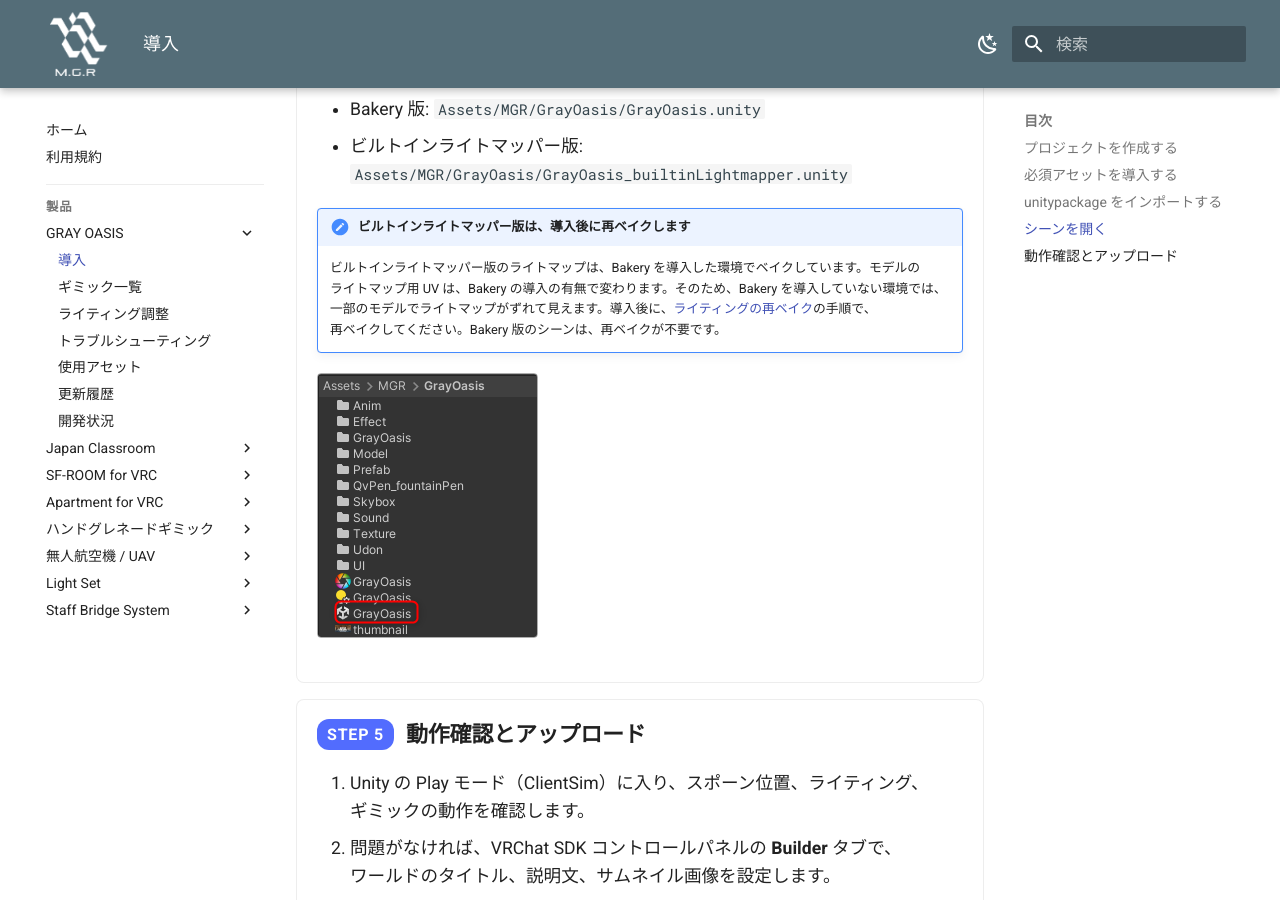
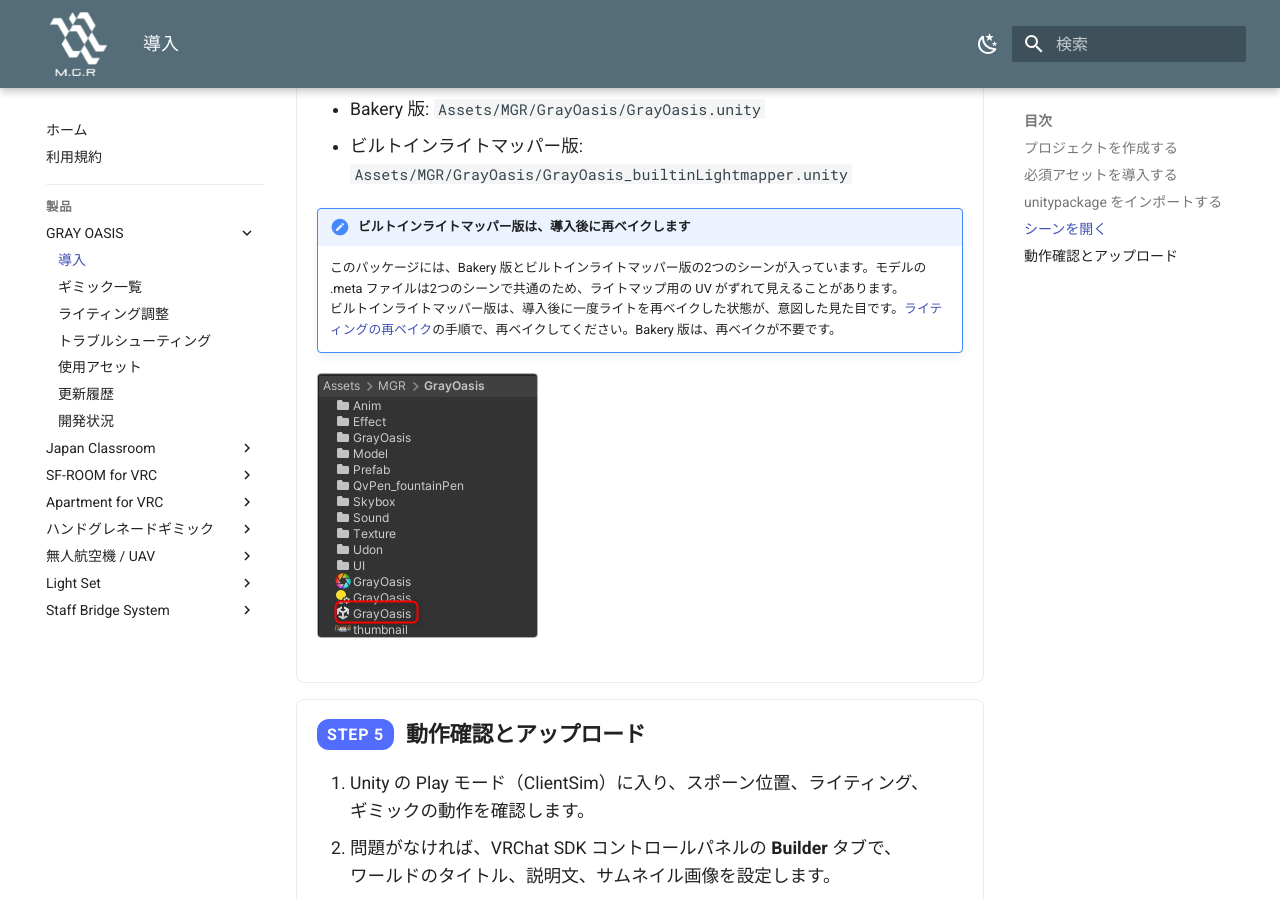
Before and after one commit to MAGURO-git/ProductArchive, an MkDocs documentation site: the page built from docs/gray-oasis/install.md, in a window 1280 px wide and 900 px high, scrolled down 1536 px. Built offline with MkDocs 1.6.1 and Material for MkDocs 9.7.7, drawn with Linux system fonts in a browser that asks for light colours.

Commit message:
GRAY OASIS: ビルトイン版の再ベイクを、仕様の説明に直す
Bakery 版とビルトインライトマッパー版の2つのシーンを1つのパッケージで配布していて、モデルの .meta が共通のため、ライトマップ用の UV がずれることがある。ビルトイン版は、導入後に一度ライトを再ベイクした状態が、意図した見た目。環境の違いを理由にする書き方をやめた。

Co-Authored-By: Claude Sonnet 5.5 <noreply@anthropic.com>

```diff
--- a/docs/gray-oasis/install.md
+++ b/docs/gray-oasis/install.md
@@ -69,7 +69,7 @@ VCC（VRChat Creator Companion）または ALCOM から、VRChat ワールド用
 - ビルトインライトマッパー版: `Assets/MGR/GrayOasis/GrayOasis_builtinLightmapper.unity`
 
 !!! note "ビルトインライトマッパー版は、導入後に再ベイクします"
-    ビルトインライトマッパー版のライトマップは、Bakery を導入した環境でベイクしています。モデルのライトマップ用 UV は、Bakery の導入の有無で変わります。そのため、Bakery を導入していない環境では、一部のモデルでライトマップがずれて見えます。導入後に、[ライティングの再ベイク](customize.md)の手順で、再ベイクしてください。Bakery 版のシーンは、再ベイクが不要です。
+    このパッケージには、Bakery 版とビルトインライトマッパー版の2つのシーンが入っています。モデルの .meta ファイルは2つのシーンで共通のため、ライトマップ用の UV がずれて見えることがあります。ビルトインライトマッパー版は、導入後に一度ライトを再ベイクした状態が、意図した見た目です。[ライティングの再ベイク](customize.md)の手順で、再ベイクしてください。Bakery 版は、再ベイクが不要です。
 
 ![シーンの場所](images/scene-location.png)
 
```
Also changed, not shown: docs/gray-oasis/customize.md (+1 -1 lines), docs/gray-oasis/index.md (+1 -1 lines).
